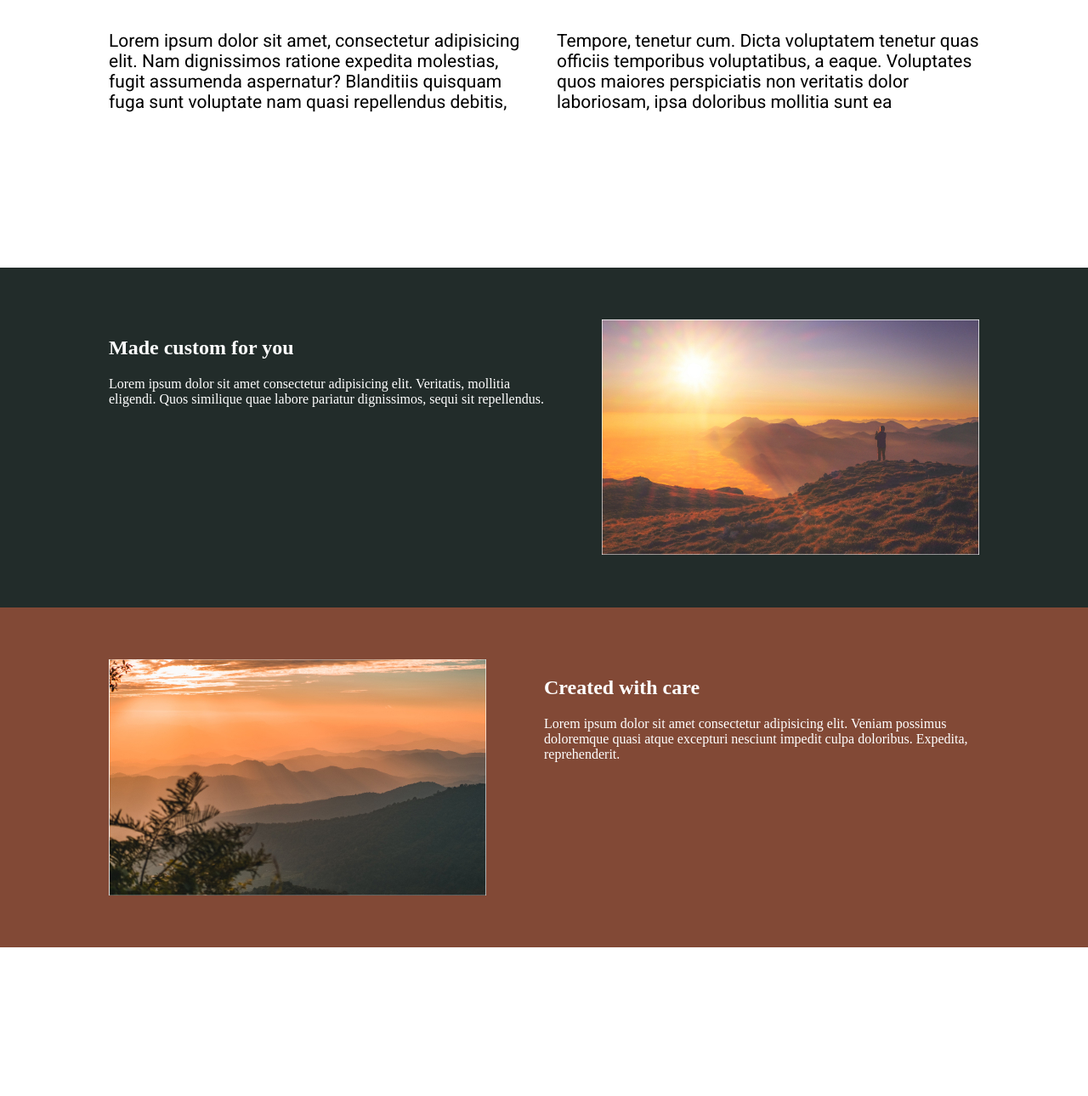
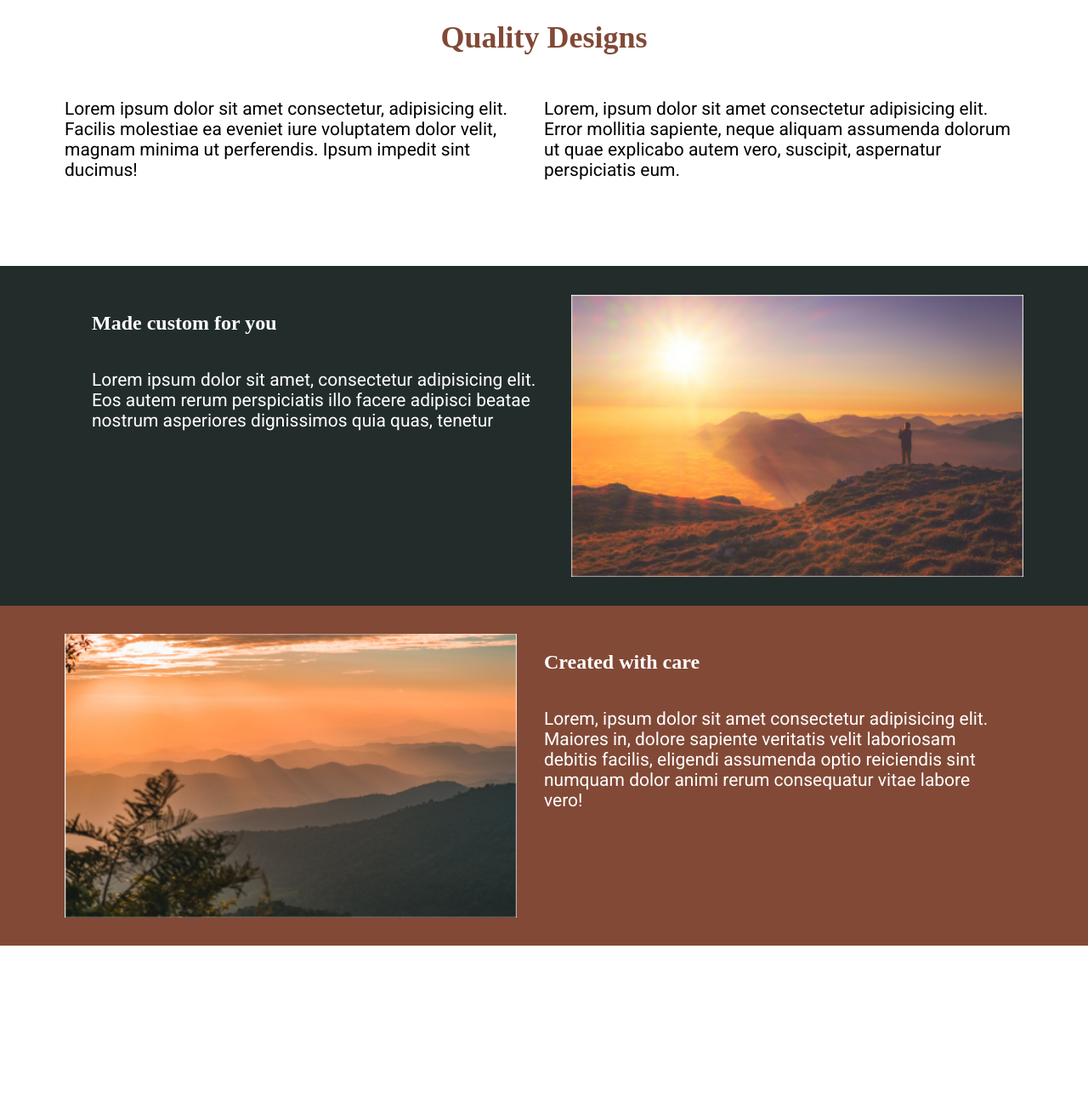
Before and after one commit to mikhail-w/learn-css, a plain HTML site: page KP/day-05/flexbox-challenge-4/index.html in a window 1280 px wide. Shown: the part 747-2037 px from the top of the page at 85% size. Before the commit the page ends 1862 px from the top, so only its background shows below. Drawn offline with Linux system fonts and the light colour scheme.

Commit message:
flexbox challenge 4 v2

```diff
--- a/KP/day-05/flexbox-challenge-4/index.html
+++ b/KP/day-05/flexbox-challenge-4/index.html
@@ -19,60 +19,68 @@
     <title>Flexbox Challenge 4</title>
   </head>
   <body>
-    <div class="hero">
-      <div class="hero__container">
-        <h3 class="over-title">Lorem, ipsum sit.</h3>
-        <h1 class="hero-title">
-          Responsive layouts don't have to be a struggle
+    <section class="intro">
+      <div class="container">
+        <p class="intro__text">Lorem ipsum sit</p>
+        <h1 class="intro__title">
+          Responsive layouts don't<br />have to be a struggle
         </h1>
       </div>
-    </div>
-    <h2 class="section-1__title">Quality Designs</h2>
-    <div class="container row section-1">
-      <div class="section-1__col-left">
-        <p>
-          Lorem ipsum dolor sit amet, consectetur adipisicing elit. Nam
-          dignissimos ratione expedita molestias, fugit assumenda aspernatur?
-          Blanditiis quisquam fuga sunt voluptate nam quasi repellendus debitis,
-        </p>
+    </section>
+
+    <section class="section-two">
+      <div class="container">
+        <h2 class="section-title section-title--dark">Quality Designs</h2>
+        <div class="row">
+          <div class="col">
+            <p>
+              Lorem ipsum dolor sit amet consectetur, adipisicing elit. Facilis
+              molestiae ea eveniet iure voluptatem dolor velit, magnam minima ut
+              perferendis. Ipsum impedit sint ducimus!
+            </p>
+          </div>
+          <div class="col">
+            <p>
+              Lorem, ipsum dolor sit amet consectetur adipisicing elit. Error
+              mollitia sapiente, neque aliquam assumenda dolorum ut quae
+              explicabo autem vero, suscipit, aspernatur perspiciatis eum.
+            </p>
+          </div>
+        </div>
       </div>
-      <div class="section-1__col-right">
-        <p>
-          Tempore, tenetur cum. Dicta voluptatem tenetur quas officiis
-          temporibus voluptatibus, a eaque. Voluptates quos maiores perspiciatis
-          non veritatis dolor laboriosam, ipsa doloribus mollitia sunt ea
-        </p>
-      </div>
-    </div>
-    <div class="row section-2">
+    </section>
+
+    <section class="section-three">
       <div class="container row">
-        <div class="section-2__col-left">
-          <h2>Made custom for you</h2>
+        <div class="col section-three__col-left">
+          <h2 class="section-title">Made custom for you</h2>
           <p>
-            Lorem ipsum dolor sit amet consectetur adipisicing elit. Veritatis,
-            mollitia eligendi. Quos similique quae labore pariatur dignissimos,
-            sequi sit repellendus.
+            Lorem ipsum dolor sit amet, consectetur adipisicing elit. Eos autem
+            rerum perspiciatis illo facere adipisci beatae nostrum asperiores
+            dignissimos quia quas, tenetur
           </p>
         </div>
-        <div class="section-2__img">
-          <img src="./img/image-01.jpg" alt="" />
+        <div class="col">
+          <img src="./img/image-01.jpg" alt="a sunset" />
         </div>
       </div>
-    </div>
-    <div class="row section-3">
+    </section>
+
+    <section class="section-four">
       <div class="container row">
-        <div class="section-3__img">
-          <img src="./img/image-02.jpg" alt="" />
+        <div class="col">
+          <img src="./img/image-02.jpg" alt="a sunset tree" />
         </div>
-        <div class="section-3__col-right">
-          <h2>Created with care</h2>
+        <div class="col section-four__col-right">
+          <h2 class="section--title">Created with care</h2>
           <p>
-            Lorem ipsum dolor sit amet consectetur adipisicing elit. Veniam
-            possimus doloremque quasi atque excepturi nesciunt impedit culpa
-            doloribus. Expedita, reprehenderit.
+            Lorem, ipsum dolor sit amet consectetur adipisicing elit. Maiores
+            in, dolore sapiente veritatis velit laboriosam debitis facilis,
+            eligendi assumenda optio reiciendis sint numquam dolor animi rerum
+            consequatur vitae labore vero!
           </p>
         </div>
       </div>
-    </div>
+    </section>
   </body>
 </html>
--- a/KP/day-05/flexbox-challenge-4/style.css
+++ b/KP/day-05/flexbox-challenge-4/style.css
@@ -4,158 +4,125 @@
 
 body {
     margin: 0;
-    /* padding: 0; */
-    /* height: 3000px;?S */
+    padding: 0;
+    height: 3000px;
 }
 
-/*/////////////////////////////
-        HERO SECTION
-/////////////////////////////*/
-.hero {
+.intro {
+    background-color: #F3EED9;
+    min-height: 660px;
     display: flex;
-    flex-direction: column;
+    align-items: center;
     justify-content: center;
-    background-color: #f3eed9;
-    min-height: 660px;
-    /* padding: 15em 5em; */
+}
+
+.container {
+    max-width: 1128px;
+    text-align: center;
+    /* border: 2px solid green; */
+}
+
+.intro__text {
+    font-family: "Roboto", sans-serif;
+    font-weight: 300;
+    font-style: normal;
+    font-size: 18px;
+    text-transform: uppercase;
+    letter-spacing: 3px;
+    /* border: 2px solid orange; */
+}
+
+.intro__title {
+    font-size: 60px;
+    font-family: "Playfair", serif;
+    font-weight: 900;
+    font-style: normal;
+    line-height: 50px;
+    letter-spacing: -2px;
+    color: #824936;
+    margin-top: 15px;
     /* border: 2px solid red; */
 }
 
-.hero__container {
-    text-align: center;
-    width: 35%;
-    min-width: 500px;
-    padding: 0;
-    margin: 0 auto;
-    /* border: 2px solid blue; */
+.section-two {
+    display: flex;
+    align-items: center;
+    justify-content: center;
+    min-height: 400px;
+    /* border: 2px solid red; */
 }
 
-.over-title {
-    font-family: "Roboto", sans-serif;
-    font-size: 18px;
-    font-weight: 300;
-    text-transform: uppercase;
-    font-style: normal;
-    letter-spacing: 6px;
-    /* margin: 0; */
-    /* border: 2px solid orange; */
+.container {
+    /* border: 2px solid rgb(11, 246, 89); */
+    width: 100%;
 }
 
-.hero-title {
-    font-family: "Playfair Display", serif;
-    font-size: 60px;
+.section-title--dark {
+    font-size: 36px;
+    font-family: "Playfair", serif;
     font-weight: 900;
     font-style: normal;
     color: #824936;
-    margin: 20px 0 0 0;
-    line-height: 50px;
-    /* border: 2px solid green; */
-}
-
-.container {
-    width: 80%;
-    max-width: 1128px;
-    margin: 0 auto;
-    /* border: 2px solid green; */
+    text-align: center;
+    /* border: 2px solid orange; */
 }
 
 .row {
     display: flex;
+    margin: 0;
     justify-content: space-between;
+    /* border: 2px solid lime; */
 }
 
-/*/////////////////////////////
-        SECTION 1
-/////////////////////////////*/
-.section-1__title {
-    font-family: "Playfair Display", serif;
-    font-size: 36px;
-    font-weight: 900;
-    font-style: normal;
-    color: #824936;
-    text-align: center;
+.col {
+    /* border: 2px solid red; */
+    /* border: 2px solid lime; */
+    padding: 0;
+    margin: 0;
+    display: flex;
+    flex-direction: column;
+    width: 50%;
 }
 
-.section-1 {
-    /* display: flex; */
-    /* flex-direction: row; */
-    /* justify-content: space-around; */
-    /* margin: 0 auto; */
-    /* border: 2px solid green; */
-    /* padding: 0 10em 10em 10em; */
-    gap: 30px;
-    min-height: 300px;
+.col p {
+    font-size: 21px;
+    font-family: "Roboto", sans-serif;
+    font-weight: 400;
+    font-style: normal;
+    text-align: left;
+    /* border: 2px solid purple; */
 }
 
-.section-1 p {
-    font-family: "Roboto", sans-serif;
-    font-size: 21px;
-    font-weight: 400;
-    font-style: normal;
+.section-three {
+    min-height: 400px;
+    background-color: #222C2A;
+    color: white;
+    display: flex;
+    align-items: center;
+    justify-content: center;
+    /* border: 2px solid purple; */
+}
+
+.section-three .section-title, .section-four .section--title {
+    text-align: left;
     /* border: 2px solid orange; */
 }
 
-.section-1__col-left {
-    width: 50%;
+.section-three__col-left, .section-four__col-right {
+    padding: 0;
+    margin: 0;
+    display: flex;
+    flex-direction: column;
+    justify-content: start;
+    margin: 0 2em;
+    /* align-items: start; */
 }
 
-.section-1__col-right {
-    width: 50%;
-}
-
-/*/////////////////////////////
-        SECTION 2
-/////////////////////////////*/
-.section-2 {
-    background-color: #222C2A;
-    color: white;
+.section-four {
     min-height: 400px;
-    align-items: center;
-    /* width: 80%; */
-    /* max-width: 1100px; */
-    /* margin: 0 auto; */
-    /* border: 2px solid red; */
-}
-
-.section-2__col-left {
-    width: 50%;
-}
-
-.section-2__img {
-    display: flex;
-    flex-direction: row-reverse;
-    box-sizing: border-box;
-    width: 50%;
-    /* border: 2px solid rgb(71, 243, 14); */
-}
-
-.section-2__img img {
-    max-width: 90%;
-}
-
-/*/////////////////////////////
-        SECTION 3
-/////////////////////////////*/
-.section-3 {
     background-color: #824936;
     color: white;
-    min-height: 400px;
+    display: flex;
     align-items: center;
+    justify-content: center;
 }
-
-.section-3__img {
-    display: flex;
-    box-sizing: border-box;
-    width: 50%;
-    /* border: 2px solid green; */
-    /* border: 2px solid rgb(71, 243, 14); */
-}
-
-.section-3__img img {
-    max-width: 90%;
-}
-
-.section-3__col-right {
-    width: 50%;
-    /* border: 2px solid rgb(14, 243, 243); */
-}
```
